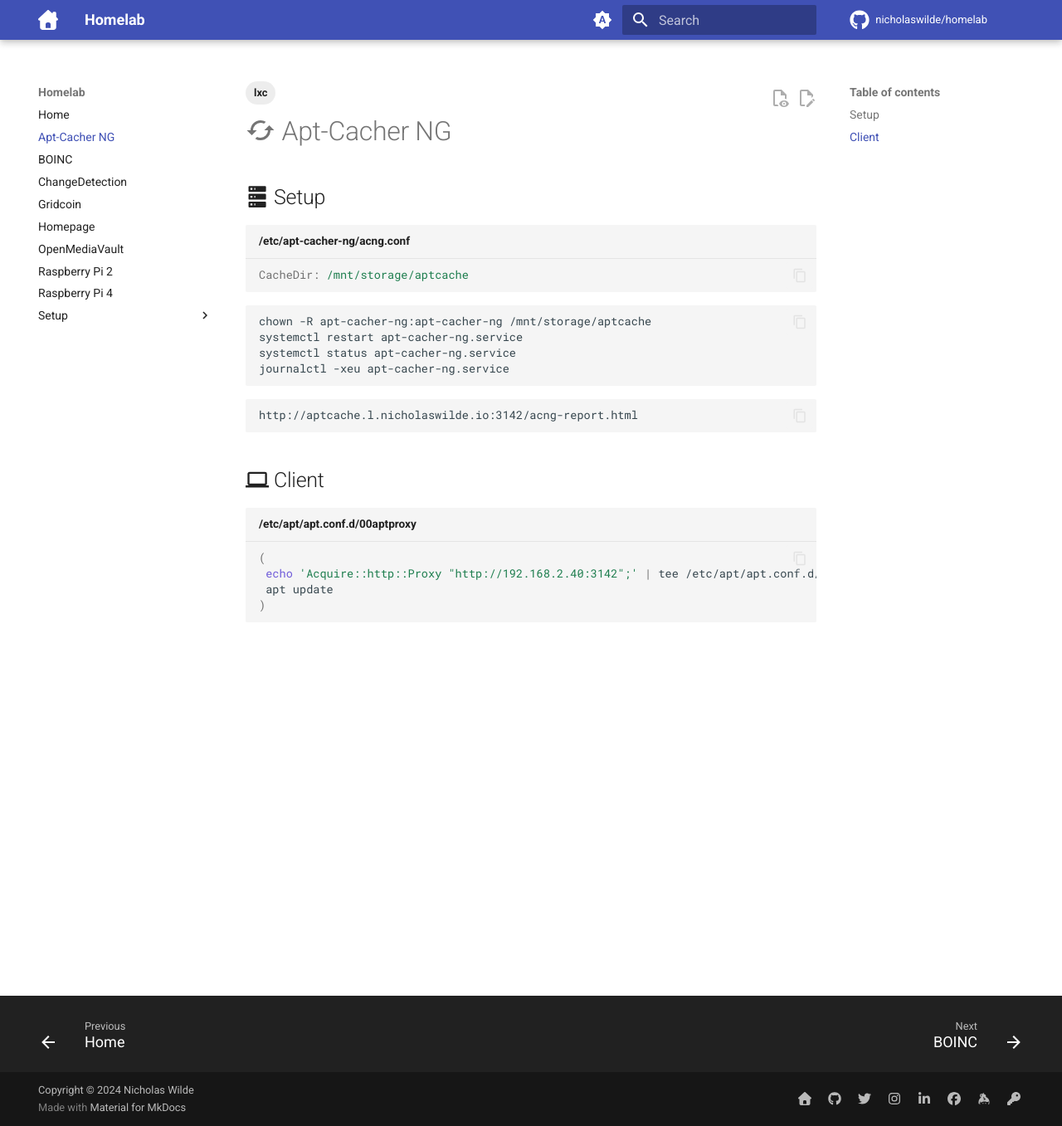
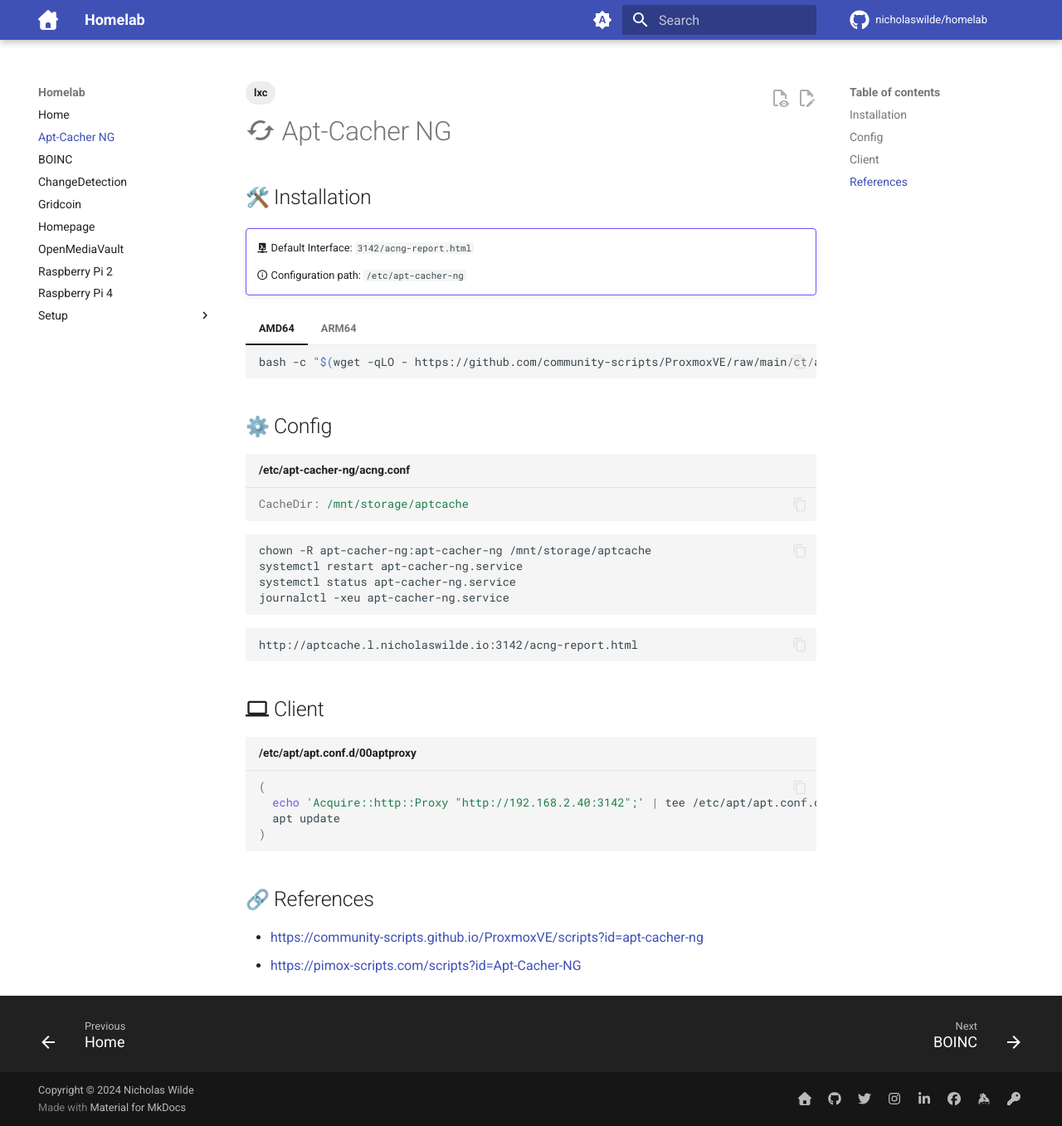
Before and after one commit to nicholaswilde/homelab, an MkDocs documentation site: the page built from docs/aptcacherng.md, in a window 1280 px wide and 1357 px high. Shown: the whole window at 83% size. Built offline with MkDocs 1.6.1 and Material for MkDocs 9.7.7, drawn with Linux system fonts in a browser that asks for light colours; emoji names are drawn with the system emoji font; comment, search, counter and statistics services are not loaded.

Commit message:
update
Signed-off-by: nιcнolaѕ wιlde <ncwilde43@gmail.com>

````diff
--- a/docs/aptcacherng.md
+++ b/docs/aptcacherng.md
@@ -4,7 +4,27 @@
 ---
 # :material-cached: Apt-Cacher NG
 
-## :material-server: Setup
+## :hammer_and_wrench: Installation
+
+!!! example ""
+
+    :material-console-network: Default Interface: `3142/acng-report.html`
+
+    :material-information-outline: Configuration path: `/etc/apt-cacher-ng`
+
+=== "AMD64"
+
+    ```shell
+    bash -c "$(wget -qLO - https://github.com/community-scripts/ProxmoxVE/raw/main/ct/apt-cacher-ng.sh)"
+    ```
+
+=== "ARM64"
+
+    ```shell
+    bash -c "$(wget -qLO - https://github.com/asylumexp/Proxmox/raw/main/ct/apt-cacher-ng.sh)"
+    ```
+
+## :gear: Config
 
 ```ini title="/etc/apt-cacher-ng/acng.conf"
 CacheDir: /mnt/storage/aptcache
@@ -25,7 +45,12 @@
 
 ```shell title="/etc/apt/apt.conf.d/00aptproxy"
 (
- echo 'Acquire::http::Proxy "http://192.168.2.40:3142";' | tee /etc/apt/apt.conf.d/00aptproxy
- apt update
+  echo 'Acquire::http::Proxy "http://192.168.2.40:3142";' | tee /etc/apt/apt.conf.d/00aptproxy && \
+  apt update
 )
 ```
+
+## :link: References
+
+- <https://community-scripts.github.io/ProxmoxVE/scripts?id=apt-cacher-ng>
+- <https://pimox-scripts.com/scripts?id=Apt-Cacher-NG>
````
Also changed, not shown: docs/boinc.md (+5 -5 lines).
